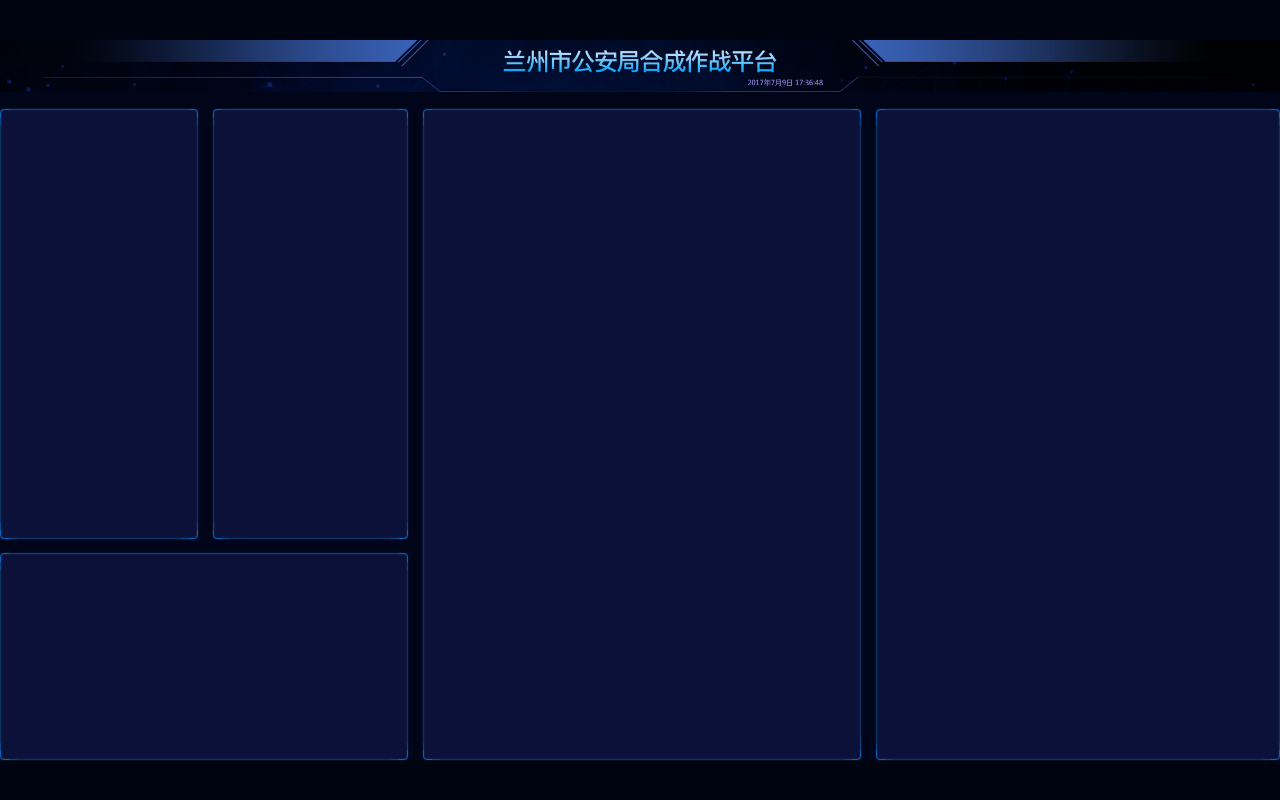
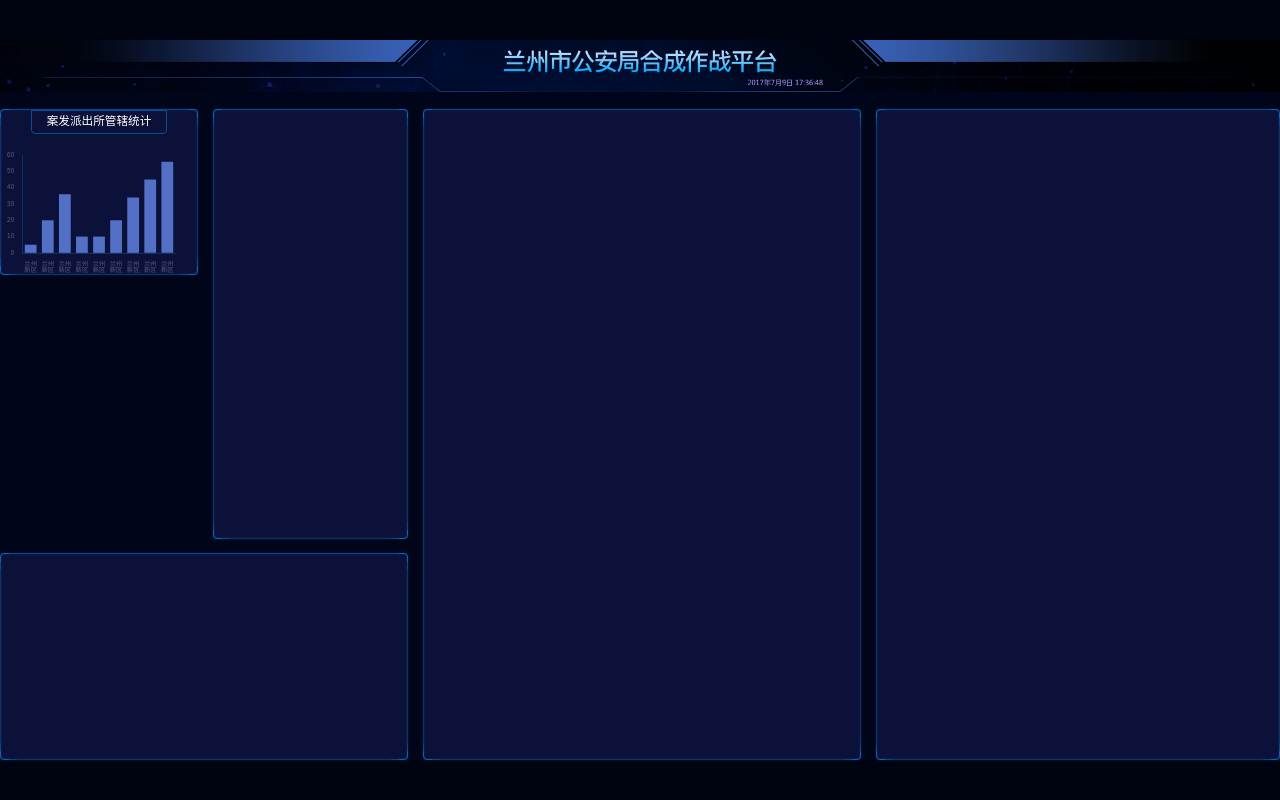
Before and after one commit to Mike1638/Large-screen-visualization, a React (Vite) app: page / in a window 1280 px wide. Built offline with nearby package versions, Linux system fonts and the light colour scheme.

Commit message:
完成案发派出所管辖统计 柱状图

```diff
--- a/index.html
+++ b/index.html
@@ -10,7 +10,7 @@
     <script>
       const clientwidth = document.documentElement.clientWidth;
       const clientheight = document.documentElement.clientHeight;
-      let pagewidth;
+      var pagewidth;
       let pageheight;
       if (clientwidth / clientheight > (16 / 9)) {
        pagewidth = clientheight * (16 / 9);
@@ -18,8 +18,6 @@
        pagewidth = clientwidth;
       }
       pageheight = pagewidth / (16 / 9);
-      console.log(pagewidth);
-      console.log(pageheight);
       const string = `<style>
     html{
       font-size: ${pagewidth/100}px;
--- a/src/pages/home.scss
+++ b/src/pages/home.scss
@@ -17,12 +17,13 @@
     grid-column-gap: px(28);
     grid-row-gap: px(28);
     padding-top: px(31);
-    > section {
+     .border {
       border: 1px solid #0764bc;
       border-radius: 4px;
       box-shadow: 0 0 2px 0 #0e325f,inset 0 0 2px 0 #0e325f;
       position: relative;
       background: #0c1139;
+      color: white;
       &::before {
         content: "";
         position: absolute;
@@ -56,5 +57,24 @@
     > .section5 {
       grid-area: box5;
     }
+    .管辖统计{
+      height: px(315);
+      text-align: center;
+      display: flex;
+      flex-direction: column;
+      align-items:center;
+       h2{
+        border: 1px solid #0a4e93;
+        border-bottom-left-radius: 4px;
+        border-bottom-right-radius: 4px;
+        font-size: px(22);
+        padding:px(10) px(28);
+        line-height: px(22);
+      }
+      .echart{
+        width: 100%;
+        flex: 1;
+      }
+    }
   }
 }
--- a/src/pages/home.tsx
+++ b/src/pages/home.tsx
@@ -1,16 +1,85 @@
-import React from 'react';
+import React, { useEffect, useRef } from 'react';
 import './home.scss';
 import imagehd from '../images/header.png'
+import * as echarts from 'echarts';
+const fx=(n)=>{return  n/ 2420 * (window as any).pagewidth}
 export const Home = () => {
+  const divref = useRef(null)
+  useEffect(()=>{
+    var myChart = echarts.init(divref.current);
+    myChart.setOption({
+    textStyle:{
+        color: '#575f7b'
+    },
+    tooltip: {},
+    xAxis: {
+        data: ['兰州新区', '兰州新区', '兰州新区', '兰州新区', '兰州新区', '兰州新区','兰州新区','兰州新区','兰州新区'],
+        axisLabel:{
+          fontSize:fx(12),
+          color:5e6783,
+          formatter:function(val){
+            if(val.length>2){
+              let a = val.split('')
+              a.splice(2,0,'\n')
+              let b = a.join('')
+              return b
+            }else{
+              return val
+            }
+
+          }
+        },
+        axisTick: {
+          show: false
+        },
+        axisLine:{
+          show:true,
+          lineStyle: {
+            color: "rgba(7, 53, 104)"
+          }
+        }
+    },
+    yAxis: {
+      axisLabel:{
+        fontSize:fx(12)
+      },
+      splitLine:{
+        show:false
+      },
+      axisLine:{
+        show:true,
+        lineStyle: {
+          color: "rgba(7, 53, 104)"
+        }
+      }
+    },
+    series: [{
+        name: '数量',
+        type: 'bar',
+        data: [5, 20, 36, 10, 10, 20,34,45,56]
+    }],
+    grid: {
+      left: fx(40) ,
+      top: fx(40),
+      bottom: fx(40),
+      right: fx(40),
+    },
+});
+  },[])
   return (
     <div className='home'>
       <header style={{backgroundImage: `url(${imagehd})`}}></header>
       <main>
-      <section className='section1'></section>
-      <section className='section2'></section>
-      <section className='section3'></section>
-      <section className='section4'></section>
-      <section className='section5'></section>
+      <section className='section1'>
+        <div className='管辖统计 border'>
+          <h2>案发派出所管辖统计</h2>
+          <div  ref={divref} className="echart"></div>
+        </div>
+      </section>
+      <section className='section2 border'></section>
+      <section className='section3 border'></section>
+      <section className='section4 border'></section>
+      <section className='section5 border'></section>
       </main>
     </div>
   );
```
